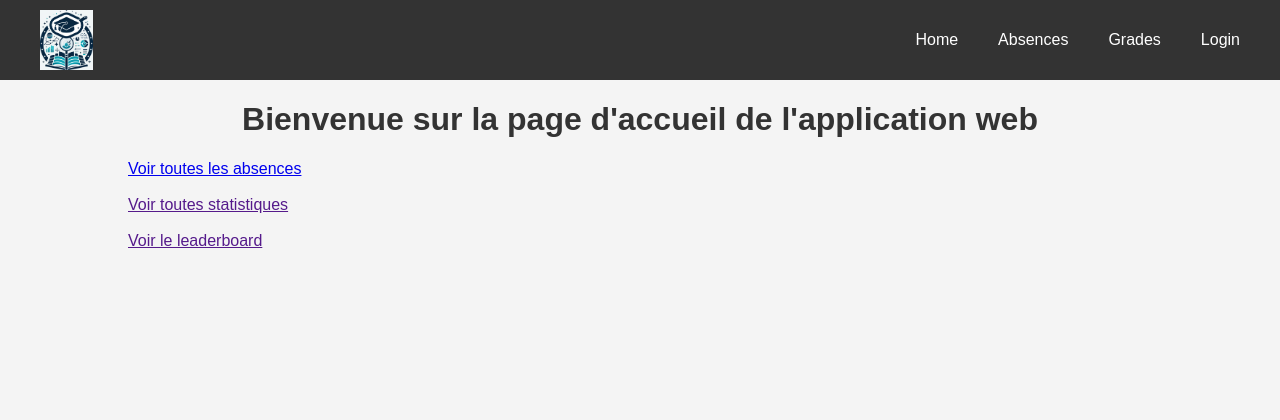
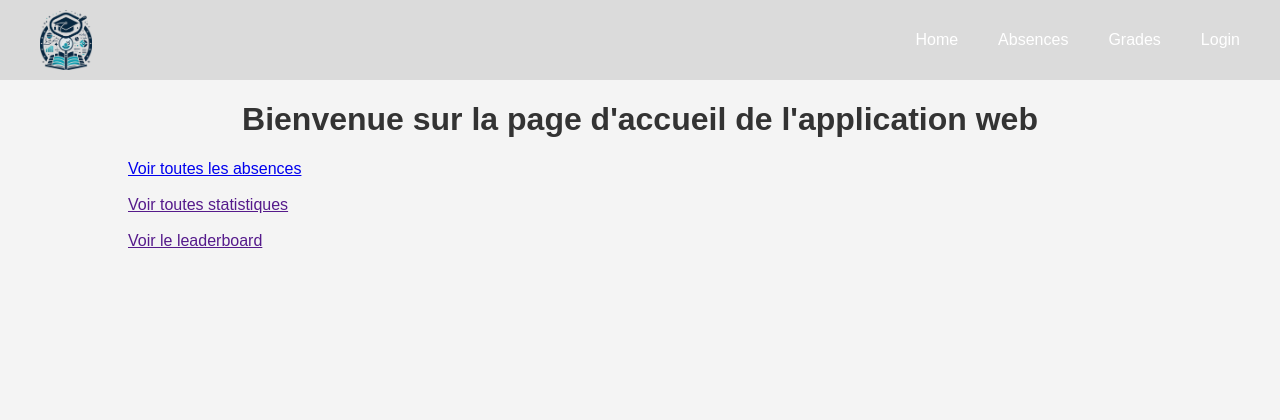
Before and after one commit to hugo-gclvs/api-oge, a Django app: page /absences/ in a window 1280 px wide. Shown: the top 420 px of the page. Run offline with Django 4.2, Linux system fonts and the light colour scheme.

Commit message:
Update background color and add favicon

```diff
--- a/OGEStatLab/static/css/styles.css
+++ b/OGEStatLab/static/css/styles.css
@@ -7,7 +7,7 @@
 }
 
 header {
-    background-color: #333;
+    background-color: #dbdbdb;
     color: white;
     padding: 10px 0;
 }
--- a/OGEStatLab/templates/base.html
+++ b/OGEStatLab/templates/base.html
@@ -7,6 +7,7 @@
     <title>{% block title %}OGEStatLab{% endblock %}</title>
     {% load static %}
     <link rel="stylesheet" href="{% static 'css/styles.css' %}">
+    <link rel="icon" href="{% static 'images/logo.png' %}" type="image/png" />
     {% block extra_css %}{% endblock %}
 </head>
 
```
Also changed, not shown: OGEStatLab/static/images/logo.png, 1 other file.
